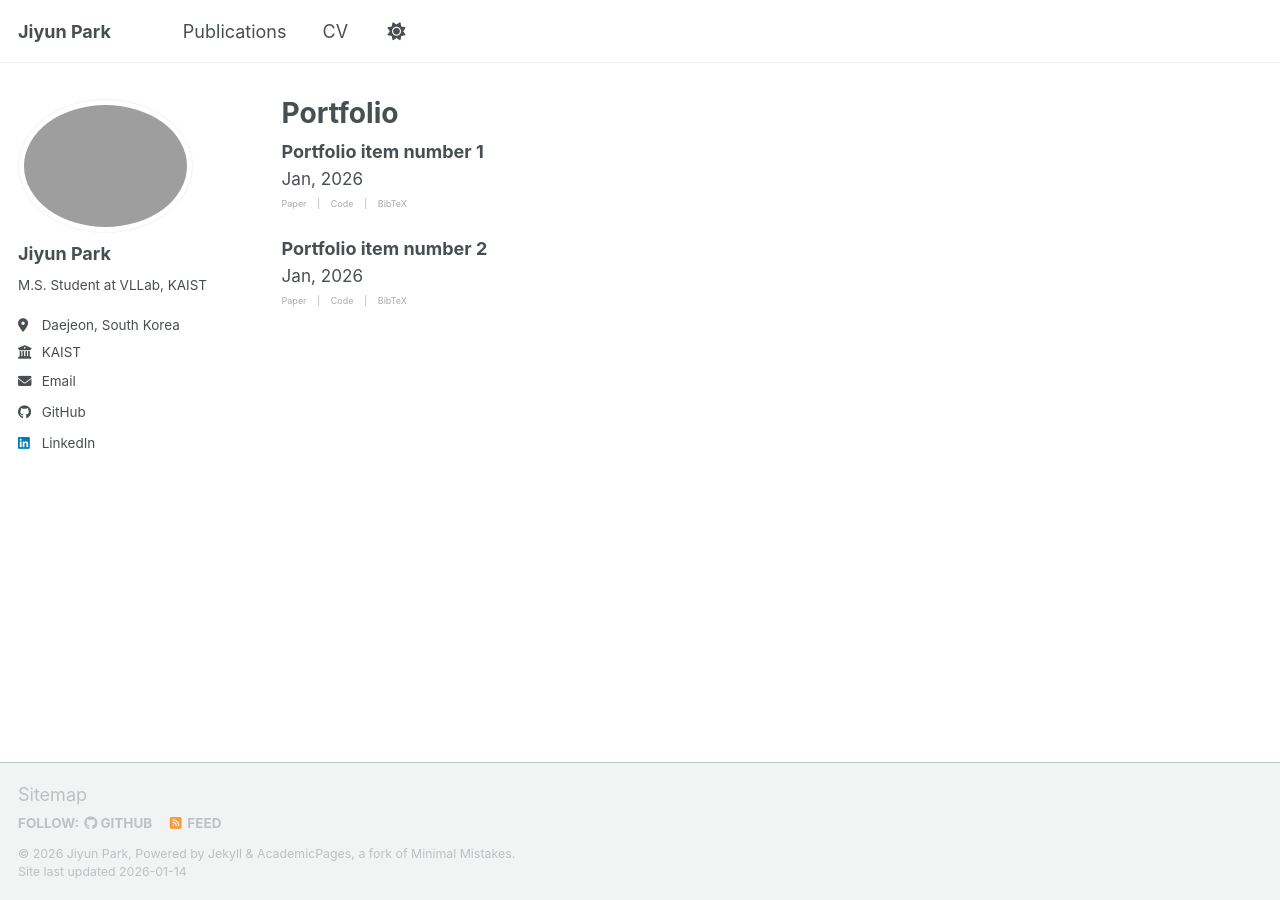
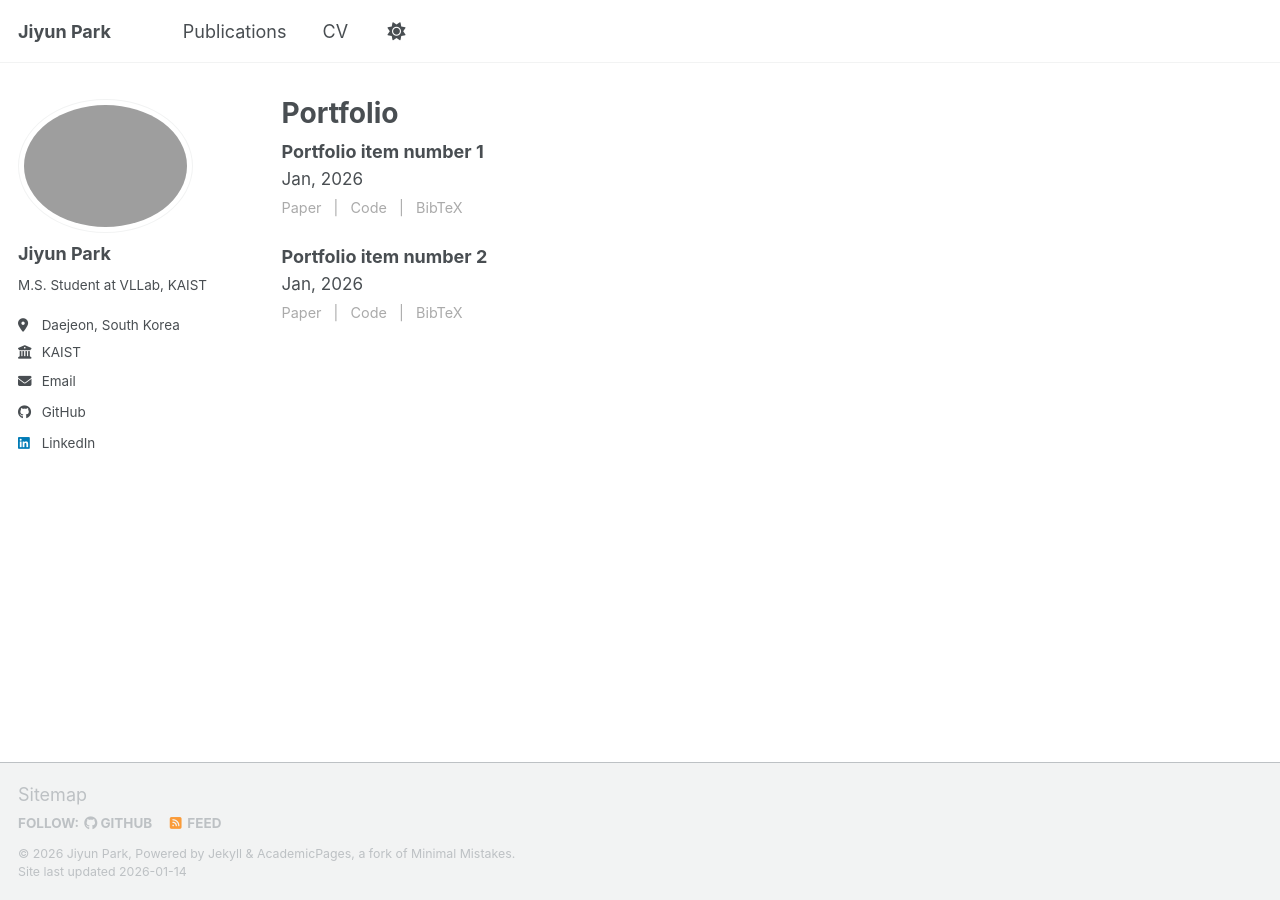
Before and after one commit to uxhif/uxhif.github.io, a Jekyll site: the page built from _pages/portfolio.html, in a window 1280 px wide. Built offline with Jekyll 4.4.1, drawn with Linux system fonts in a browser that asks for light colours; a script bundle is joined from its source files by our own code; library files that are not in the unit come from our copies.

Commit message:
Increase font size for publication links

```diff
--- a/_sass/_publication.scss
+++ b/_sass/_publication.scss
@@ -36,7 +36,7 @@
 }
 
 .pub-links {
-  font-size: 0.5rem;
+  font-size: 0.8rem;
   margin-top: 0.3rem;
   color: #555;
 }
```
